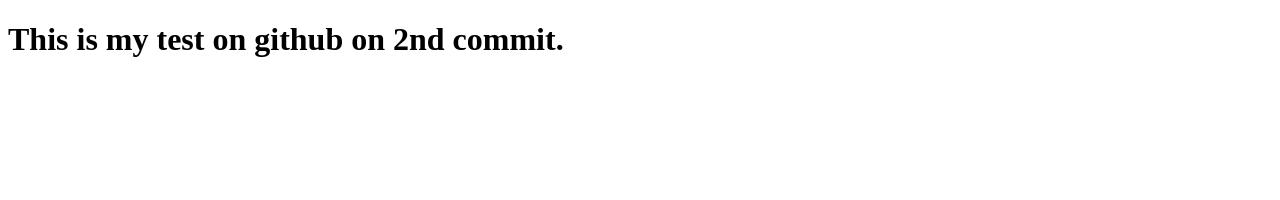
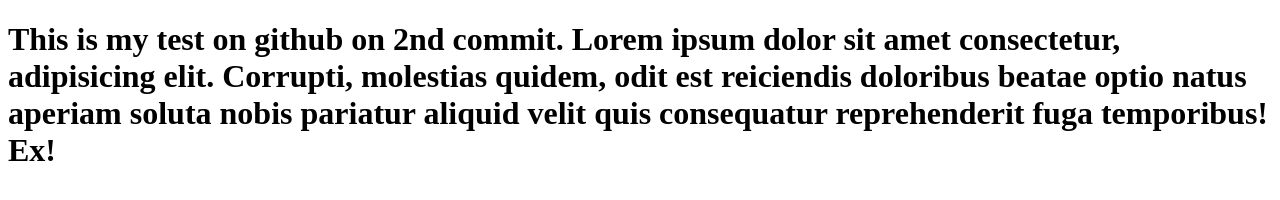
Before and after one commit to mmo123rpg/Favicon, a plain HTML site: page index.html in a window 1280 px wide. Drawn offline with Linux system fonts and the light colour scheme.

Commit message:
Adding an item for my branch 2.

```diff
--- a/index.html
+++ b/index.html
@@ -18,5 +18,5 @@
 
   </head>
   <body>
-     <h1>This is my test on github on 2nd commit.</h1>
+     <h1>This is my test on github on 2nd commit. Lorem ipsum dolor sit amet consectetur, adipisicing elit. Corrupti, molestias quidem, odit est reiciendis doloribus beatae optio natus aperiam soluta nobis pariatur aliquid velit quis consequatur reprehenderit fuga temporibus! Ex!</h1>
 </html>
```
